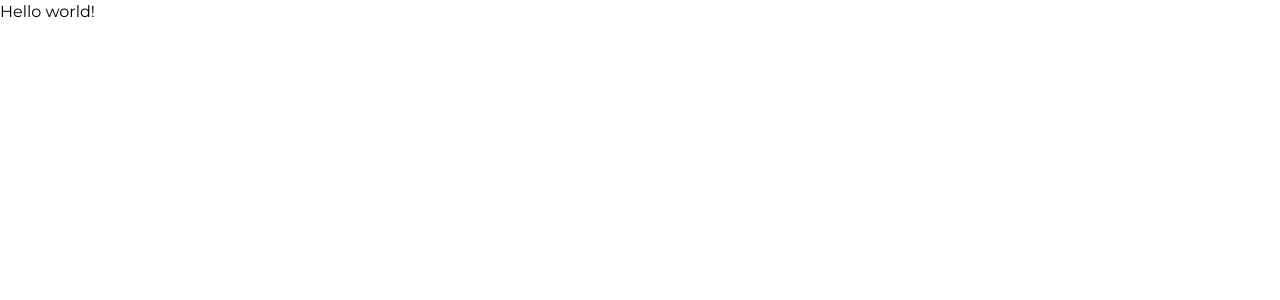
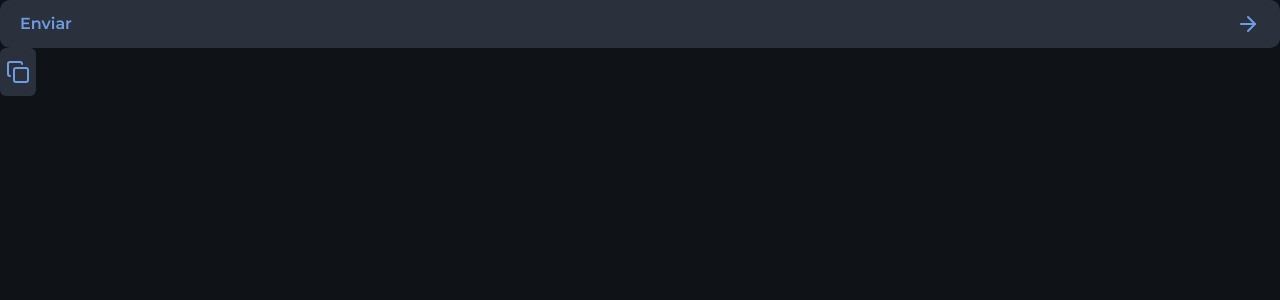
Before and after one commit to ArthurPMachado/indication-for-events, a Next.js app: page / in a window 1280 px wide. Shown: the top 300 px of the page. Built offline with nearby package versions, Linux system fonts and the light colour scheme.

Commit message:
feat: create buttons components

```diff
--- /dev/null
+++ b/src/app/components/button.tsx
@@ -0,0 +1,13 @@
+import { ReactNode } from "react"
+
+interface ButtonProps {
+  children: ReactNode;
+}
+
+export function Button(props: ButtonProps) {
+  return (
+    <button className="flex justify-between items-center px-5 h-12 bg-gray-500 text-blue font-semibold rounded-xl w-full cursor-pointer transition-colors duration-300 hover:bg-blue hover:text-gray-900">
+      {props.children}
+    </button>
+  )
+}
--- /dev/null
+++ b/src/app/components/icon-button.tsx
@@ -0,0 +1,13 @@
+import { ReactNode } from "react"
+
+interface IconButtonProps {
+  children: ReactNode;
+}
+
+export function IconButton(props: IconButtonProps) {
+  return (
+    <button className="p-1.5 h-12 bg-gray-500 text-blue rounded-md cursor-pointer transition-colors duration-300 hover:bg-blue hover:text-gray-900">
+      {props.children}
+    </button>
+  )
+}
--- a/src/app/globals.css
+++ b/src/app/globals.css
@@ -19,4 +19,6 @@
 
   --font-heading: var(--font-oxanium);
   --font-sans: var(--font-montserrat);
+
+  --radius-xl: 0.625rem;
 }
--- a/src/app/layout.tsx
+++ b/src/app/layout.tsx
@@ -26,7 +26,7 @@ export default function RootLayout({
 }>) {
   return (
     <html lang="en" className={`${oxanium.variable} ${montserrat.variable}`}>
-      <body className='bg-black text-white'>{children}</body>
+      <body className="bg-gray-900 text-gray-100 antialiased">{children}</body>
     </html>
   );
 }
--- a/src/app/page.tsx
+++ b/src/app/page.tsx
@@ -1,7 +1,18 @@
+import { ArrowRight, Copy } from 'lucide-react';
+import { Button } from "./components/button";
+import { IconButton } from './components/icon-button';
+
 export default function Home() {
   return (
     <main>
-      <div>Hello world!</div>
+      <Button>
+        Enviar
+        <ArrowRight />
+      </Button>
+
+      <IconButton>
+        <Copy />
+      </IconButton>
     </main>
   );
 }
```
